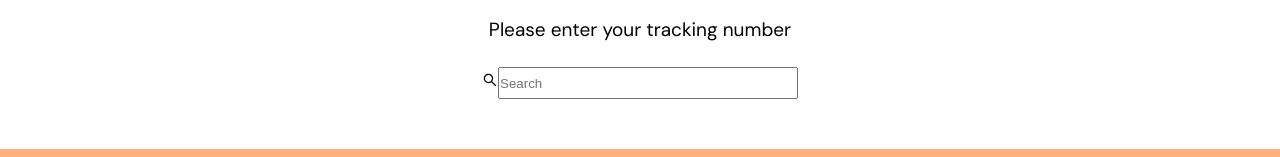
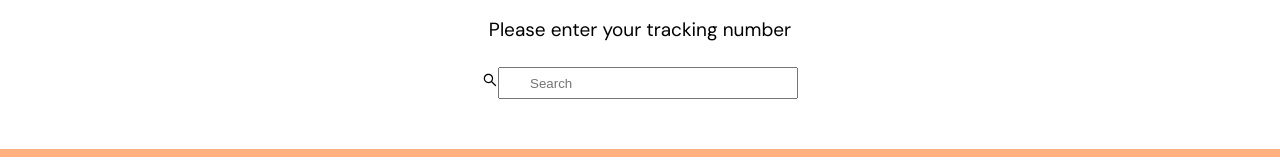
Before and after one commit to Pickbox-Project/Pickbox-frontend, a React (Create React App) app: page /tracking in a window 1280 px wide. Shown: the part 175-332 px from the top of the page. Built offline with nearby package versions, Linux system fonts and the light colour scheme.

Commit message:
Started working on the Tracking Component

```diff
--- a/src/Components/Tracking/Tracking.css
+++ b/src/Components/Tracking/Tracking.css
@@ -22,4 +22,5 @@
 .tracking-input>input {
     width: 300px;
     height: 32px;
+    padding: 0px 0px 0px 30px;
 }
```
